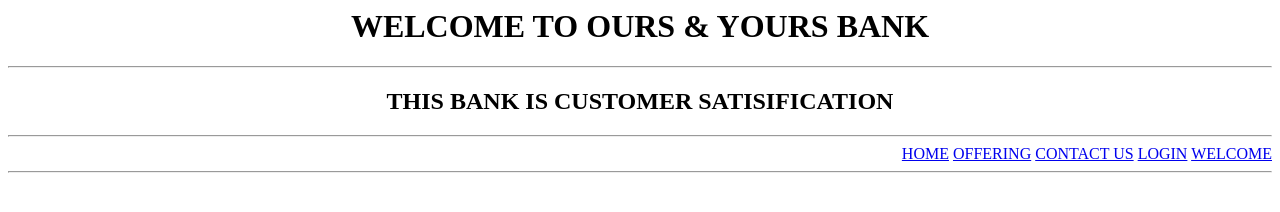
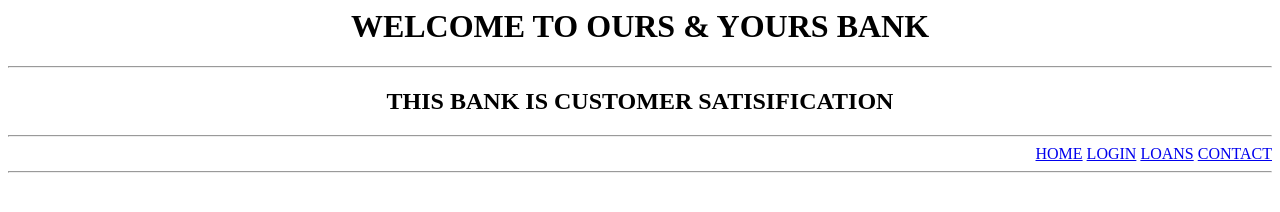
Before and after one commit to Naveen475/MY-BANK, a plain HTML site: page index.html in a window 1280 px wide. Drawn offline with Linux system fonts and the light colour scheme.

Commit message:
Update index.html

```diff
--- a/index.html
+++ b/index.html
@@ -4,9 +4,8 @@
 <hr>
 <div align="right">
   <a href="home.html">HOME</a>
-  <a href="login.html">OFFERING</a>
-  <a href="services.html">CONTACT US</a>
-  <a href="loans.html">LOGIN</a>
-  <a href="contact us.html">WELCOME</a>
+  <a href="login.html">LOGIN</a>
+  <a href="services.html">LOANS</a>
+  <a href="contact us.html">CONTACT</a>
 </div>
 <hr>
```
